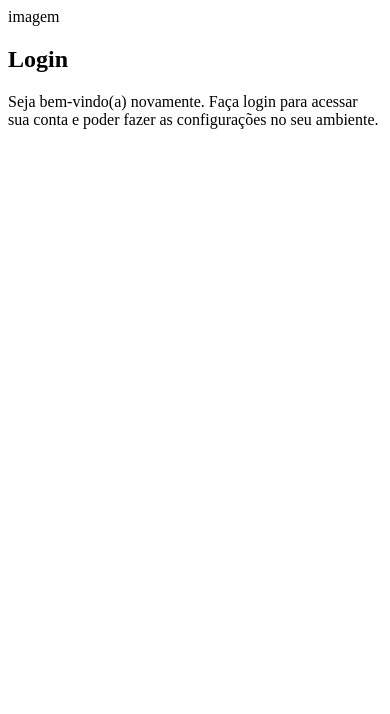
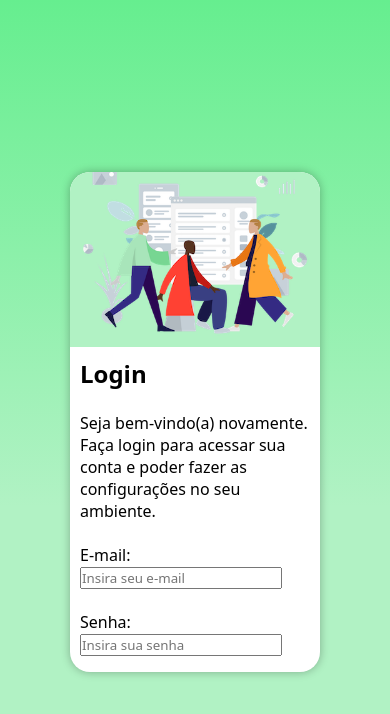
Before and after one commit to wanderson-pro/Projeto-login, a plain HTML site: page index.html in a window 390 px wide. Drawn offline with Linux system fonts and the light colour scheme.

Commit message:
Mobile First e Media Query para outras telas

```diff
--- /dev/null
+++ b/estilos/media-query.css
@@ -0,0 +1,35 @@
+@charset "UTF-8";
+
+@media screen and (min-width: 768px) and (max-width: 992px) {
+    #login {
+        width: 768px;
+    }
+
+    #imagem {
+        float: left;
+        width: 30%;
+        height: 100%;
+    }
+
+    #formulario {
+        float: right;
+        width: 70%;
+    }
+}
+
+@media screen and (min-width: 992px) {
+    #login {
+        width: 992px;
+    }
+
+    #imagem {
+        float: left;
+        width: 50%;
+        height: 100%;
+    }
+
+    #formulario {
+        float: right;
+        width: 50%;
+    }
+}
--- /dev/null
+++ b/estilos/mobile.css
@@ -0,0 +1,56 @@
+@charset "UTF-8";
+
+:root {
+    --verde-1: #A8E5BA;
+    --verde-2: #66EE8F;
+    --verde-3: #B1F2C4;
+    --verde-4: #2E6B40;
+    --verde-5: #8CBF9B;
+
+    --fontPadrao: system-ui, -apple-system, BlinkMacSystemFont, 'Segoe UI', Roboto, Oxygen, Ubuntu, Cantarell, 'Open Sans', 'Helvetica Neue', sans-serif;
+}
+
+* {
+    margin: 0px;
+    padding: 0px;
+    font-family: var(--fontPadrao);
+    box-sizing: border-box;
+}
+
+html, body{
+    height: 100vh;
+    width: 100vw;
+    background: linear-gradient(to top, var(--verde-3) 40%, var(--verde-2) 100%);
+}
+
+main {
+    height: 100vh;
+    width: 100vw;
+    display: flex;
+    justify-content: center;
+    align-items: center;
+}
+
+#login {
+    background-color: #fff;
+    height: 500px;
+    width: 250px;
+    border-radius: 20px;
+    margin: 20px;
+    overflow: hidden;
+    box-shadow: 0px 0px 10px #00000049;
+
+    transition: width .2s ease, height .2s ease;
+}
+
+#imagem {
+    display: block;
+    background: var(--verde-3) url('../imagens/Ilustração2.png') no-repeat center center;
+    background-size: cover;
+    height: 175px;
+}
+
+#formulario {
+    display: block;
+    padding: 10px;
+}
--- a/index.html
+++ b/index.html
@@ -4,18 +4,29 @@
     <meta charset="UTF-8">
     <meta name="viewport" content="width=device-width, initial-scale=1.0">
     <title>Login</title>
-    <link rel="stylesheet" href="estilos/style.css">
+    <link rel="stylesheet" href="estilos/mobile.css">
+    <link rel="stylesheet" href="estilos/media-query.css">
 </head>
 <body>
     <main>
-        <section id="Login">
+        <section id="login">
             <div id="imagem">
-                imagem
+               <!-- Aqui vai imagem nas CSS -->
             </div>
             <div id="formulario">
-                <h1>Login</h1>
-                <p>Seja bem-vindo(a) novamente. Faça login para acessar sua conta e poder fazer as configurações no seu ambiente.</p>
-                <form action="login.php" method="post">
+                <h1>Login</h1><br>
+
+                <p>Seja bem-vindo(a) novamente. Faça login para acessar sua conta e poder fazer as configurações no seu ambiente.</p><br>
+
+                <form action="login.php" method="post" autocomplete="on">
+
+                    <label for="e-mail1">E-mail: </label><br>
+                    <input type="email" name="e-mail" id="e-mail1" autocomplete="email" maxlength="30" placeholder="Insira seu e-mail" required><br><br>
+
+                    <label for="senha1">Senha: </label><br>
+                    <input type="password" name="senha" id="senha1" minlength="8" maxlength="12" placeholder="Insira sua senha" required><br><br>
+
+                    <input type="submit" value="Entrar">
 
                 </form>
             </div>
```
Also changed, not shown: estilos/style.css (deleted, +0 -7 lines), imagens/Ilustração2.png (renamed from imagens/Ilustração 2.png).
